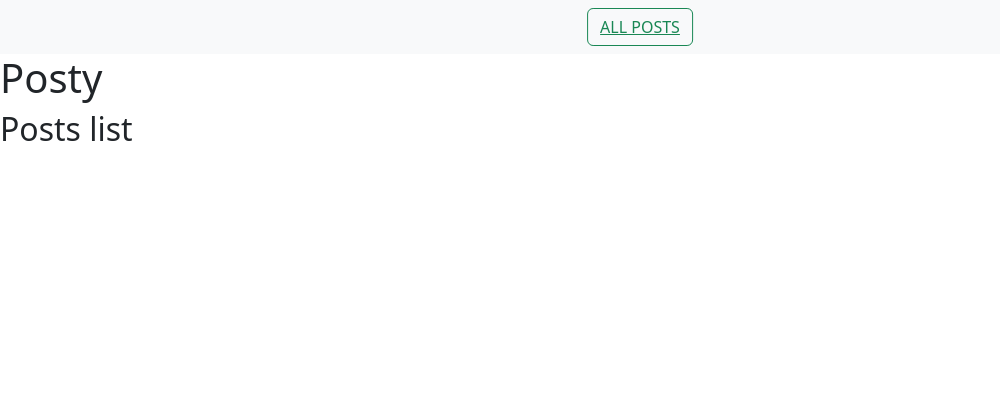
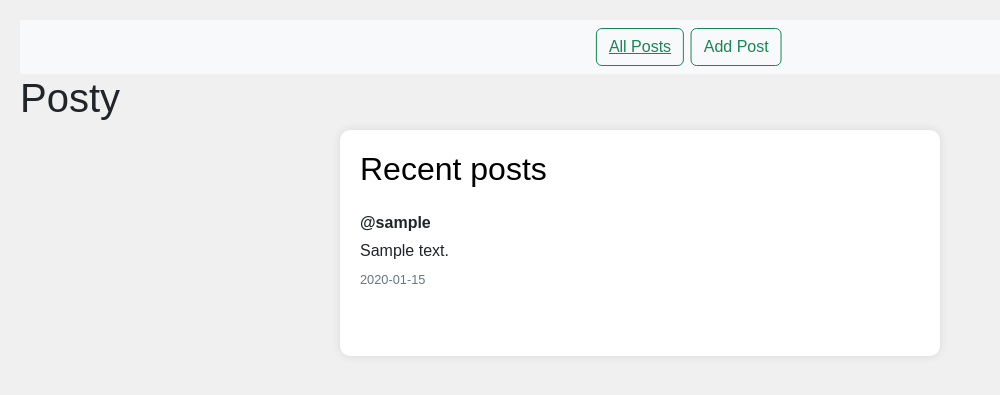
Before and after one commit to danielPashht/blog_flask, a Flask app: page / in a window 1280 px wide. Shown: the top 395 px of the page, without its empty margins (0-1000 px from the left). Run offline with Flask 3, Linux system fonts and the light colour scheme; the visitor is signed in with stand-in values (Sample User, id 1); tables that the repository leaves empty hold one stand-in row (values such as "Sample post").

Commit message:
modify templates, add route add_post

```diff
--- a/app.py
+++ b/app.py
@@ -1,13 +1,13 @@
 from flask import Flask, render_template, request, redirect, url_for
 from flask import session as flask_session
-from models.models import Post, User
+from models.models import Post
 from database.db import get_session
 from datetime import timedelta
 
 
 app = Flask(__name__)
 app.secret_key = 'secret'
-app.permanent_session_lifetime = timedelta(seconds=10)
+app.permanent_session_lifetime = timedelta(minutes=10)
 
 
 @app.route('/login', methods=['GET', 'POST'])
@@ -15,7 +15,7 @@ def login():
 	if request.method == 'POST':
 		user = request.form['name']
 		flask_session['user'] = user
-		return redirect(url_for('posts'))
+		return redirect(url_for('index'))
 	else:
 		return render_template('login.html')
 
@@ -27,11 +27,25 @@ def logout():
 
 
 @app.route('/', methods=['GET', 'POST'])
-def posts():
+def index():  # main page: all posts
 	if 'user' not in flask_session:
 		return redirect(url_for('login'))
-	return render_template('index.html')  # posts=Post.query.all())
+	with get_session() as session:
+		return render_template('index.html', posts=session.query(Post).all())
+
+
+@app.route('/add', methods=['GET', 'POST'])
+def add_post():
+	if 'user' not in flask_session:
+		return redirect(url_for('login'))
+	if request.method == 'POST':
+		with get_session() as session:
+			post = Post(user_name=flask_session['user'], content=request.form['content'])
+			session.add(post)
+		return redirect(url_for('index'))
+	else:
+		return render_template('add_post.html')
 
 
 if __name__ == '__main__':
-	app.run(debug=True, port=5001)
+	app.run(debug=True, port=5002)
--- a/models/base_model.py
+++ b/models/base_model.py
@@ -6,4 +6,4 @@ Base = declarative_base()
 
 class BaseModel(Base):
     __abstract__ = True
-    id = Column(Integer, primary_key=True)
+    id = Column(Integer, primary_key=True, autoincrement=True)
--- a/templates/base.html
+++ b/templates/base.html
@@ -9,7 +9,8 @@
   <body>
     <nav class="navbar bg-body-tertiary">
       <form class="container-fluid justify-content-start">
-        <button class="btn btn-outline-success me-2" type="button" id="posts-header-btn">ALL POSTS</button>
+        <button class="btn btn-outline-success me-2" type="button" id="posts-header-btn" onclick="window.location.href='{{ url_for('index') }}'">All Posts</button>
+        <button class="btn btn-outline-success me-2" type="button" id="posts-header-add" onclick="window.location.href='{{ url_for('add_post') }}'">Add Post</button>
       </form>
     </nav>
     <h1>Posty</h1>
@@ -25,4 +26,7 @@
     transform: translateX(-50%);
     text-decoration: underline;
   }
+  #posts-header-add {
+    transform: translateX(-50%);
+  }
 </style>
--- a/templates/index.html
+++ b/templates/index.html
@@ -1,5 +1,59 @@
 {% extends 'base.html' %}
 {% block title %}Posts{% endblock %}
 {% block content %}
-<h2>Posts list</h2>
+<style>
+    body {
+        font-family: Arial, sans-serif;
+        background-color: #f0f0f0;
+        margin: 0;
+        padding: 20px;
+    }
+    .container {
+        max-width: 600px;
+        margin: 0 auto;
+        background-color: white;
+        border-radius: 10px;
+        box-shadow: 0 0 10px rgba(0,0,0,0.1);
+        padding: 20px;
+    }
+    h2 {
+        color: black;
+    }
+    ul {
+        list-style-type: none;
+        padding: 0;
+    }
+    .post {
+        border-bottom: 1px solid #e6ecf0;
+        padding: 15px 0;
+    }
+    .post:last-child {
+        border-bottom: none;
+    }
+    .user-name {
+        font-weight: bold;
+        margin-bottom: 5px;
+    }
+    .post-content {
+        margin: 0;
+        line-height: 1.4;
+    }
+    .post-date {
+        color: #657786;
+        font-size: 0.8em;
+        padding-top: 7px;
+    }
+</style>
+
+<div class="container">
+    <h2>Recent posts</h2>
+    <ul>
+        {% for post in posts %}
+        <li class="post">
+            <div class="user-name">@{{ post.user_name }}</div>
+            <p class="post-content">{{ post.content }}</p>
+            <p class="post-date">{{ post.created_at.strftime('%Y-%m-%d') }}</p>
+        {% endfor %}
+    </ul>
+</div>
 {% endblock %}
```
Also changed, not shown: models/models.py (+8 -10 lines), templates/add_post.html (added, +48 -0 lines).
